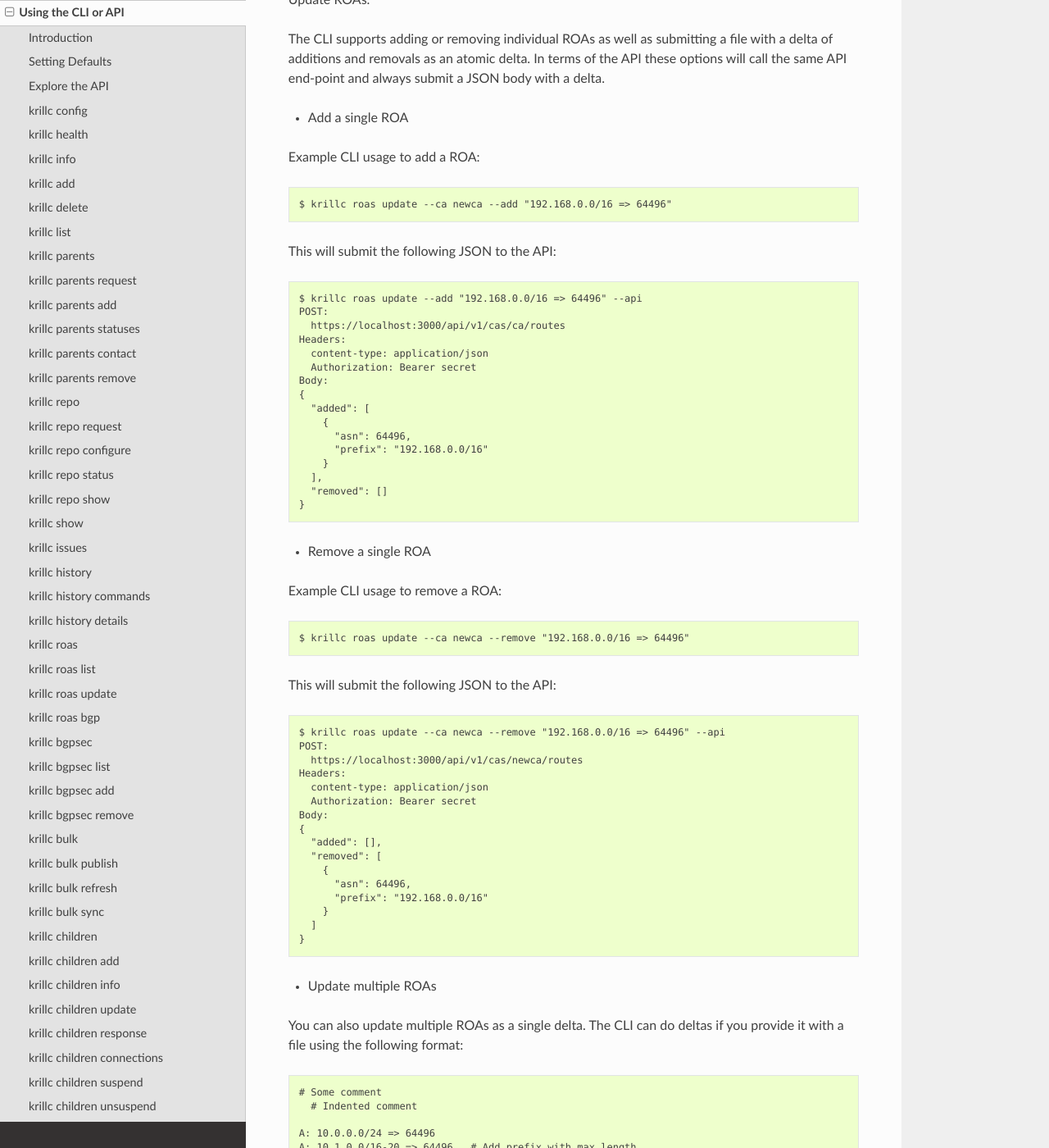
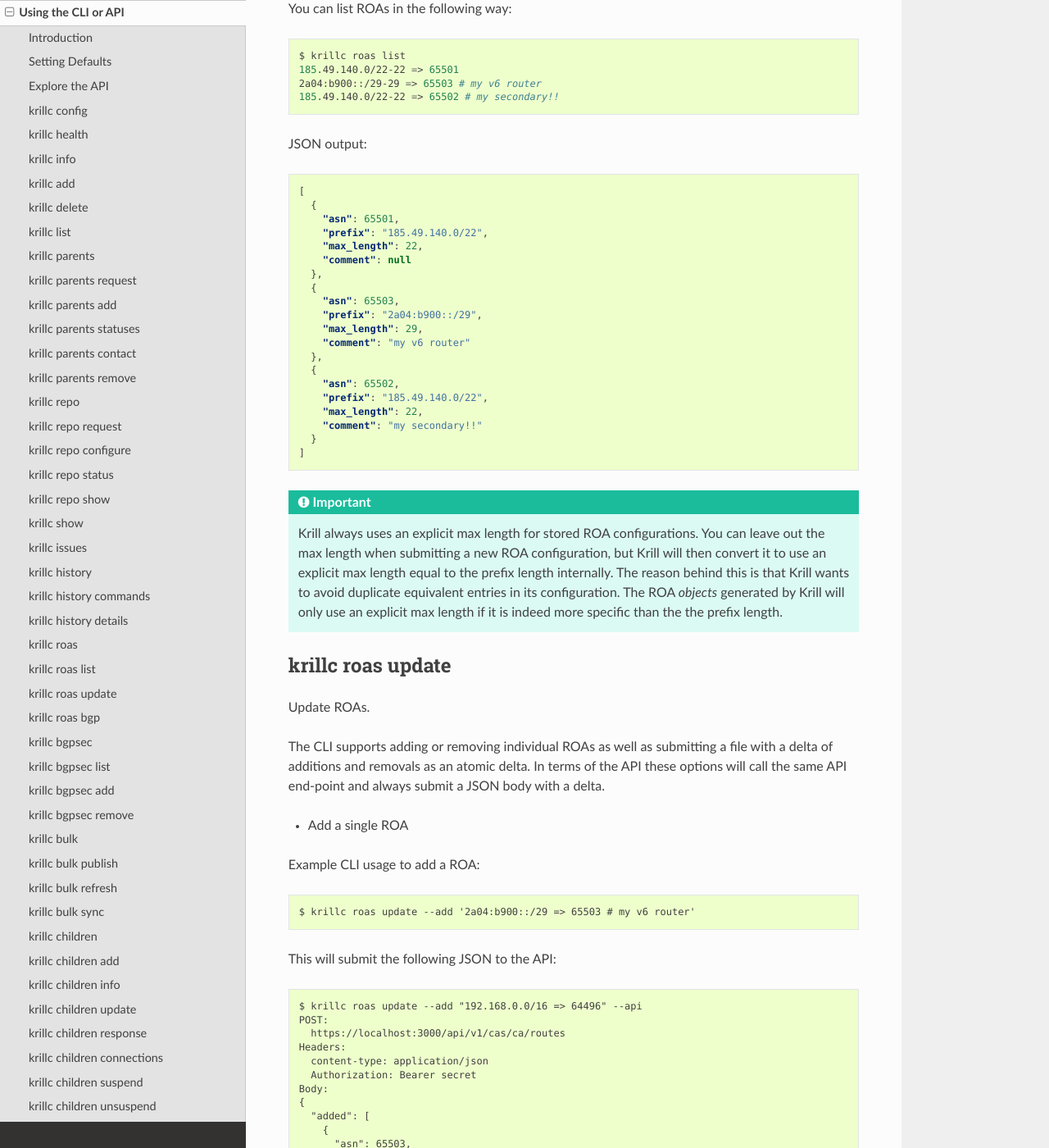
Before and after one commit to NLnetLabs/krill-manual, a Sphinx documentation site: the page built from source/cli.rst, in a window 1280 px wide and 1400 px high, scrolled down 24397 px. Shown: the whole window at 82% size. Built offline with Sphinx 7.4.7 and the Read the Docs theme 2.0.0, drawn with Linux system fonts in a browser that asks for light colours; the version number could not be read and is left out; some of the changed text lies outside the part shown.

Commit message:
Describe ROA comments (#863)

```diff
--- a/source/cli.rst
+++ b/source/cli.rst
@@ -1331,6 +1331,18 @@
 that state which Autonomous System (AS) is authorised to originate one of your
 prefixes, along with the maximum prefix length it may have.
 
+Note that we use a Krill specific notation for desscribing ROAs.
+
+.. code-block::
+
+   <prefix>[-max-length] => <ASN> [# optional comment]
+
+   Examples:
+   185.49.140.0/22 => 65501
+   185.49.140.0/22 => 65501 # with comment
+   185.49.140.0/22-22 => 65501 # with explicit max length equal to prefix length
+   185.49.140.0/22-24 => 65501 # with max length allowing more specifics
+
 .. Important:: Krill CAs let operators configure which authorizations they want
     to have on ROA **objects**. But it's Krill that will figure out which objects
     to create for this. I.e. users just configure their intent to authorise an
@@ -1341,6 +1353,8 @@
     and purposes this difference is an implementation detail that Krill, by design,
     abstracts away from the operator.
 
+
+
 .. parsed-literal::
 
    USAGE:
@@ -1373,9 +1387,43 @@
 .. code-block:: bash
 
    $ krillc roas list
-   192.0.2.0/24 => 64496
-   2001:db8::/32-48 => 64496
-
+   185.49.140.0/22-22 => 65501
+   2a04:b900::/29-29 => 65503 # my v6 router
+   185.49.140.0/22-22 => 65502 # my secondary!!
+
+JSON output:
+
+.. code-block:: json
+
+  [
+    {
+      "asn": 65501,
+      "prefix": "185.49.140.0/22",
+      "max_length": 22,
+      "comment": null
+    },
+    {
+      "asn": 65503,
+      "prefix": "2a04:b900::/29",
+      "max_length": 29,
+      "comment": "my v6 router"
+    },
+    {
+      "asn": 65502,
+      "prefix": "185.49.140.0/22",
+      "max_length": 22,
+      "comment": "my secondary!!"
+    }
+  ]
+
+
+.. Important:: Krill always uses an explicit max length for stored ROA configurations.
+     You can leave out the max length when submitting a new ROA configuration, but
+     Krill will then convert it to use an explicit max length equal to the prefix
+     length internally. The reason behind this is that Krill wants to avoid duplicate
+     equivalent entries in its configuration. The ROA *objects* generated by Krill
+     will only use an explicit max length if it is indeed more specific than the
+     the prefix length.
 
 
 .. _cmd_krillc_roas_update:
@@ -1396,7 +1444,7 @@
 
 .. code-block:: text
 
-  $ krillc roas update --ca newca --add "192.168.0.0/16 => 64496"
+  $ krillc roas update --add '2a04:b900::/29 => 65503 # my v6 router'
 
 
 This will submit the following JSON to the API:
@@ -1413,29 +1461,43 @@
   {
     "added": [
       {
-        "asn": 64496,
-        "prefix": "192.168.0.0/16"
+        "asn": 65503,
+        "prefix": "2a04:b900::/29",
+        "comment": "my v6 router"
       }
     ],
     "removed": []
   }
 
+NOTE: if you want to leave out the comment in the API update
+you can either set its value to `null` or leave the json field
+out altogether in which case it will default to `null`.
+
+.. Important:: ROA configurations can only be added if they are
+     not yet present. Re-adding the same configuration will
+     result in an error. That said, if an
+
+
 * Remove a single ROA
 
 Example CLI usage to remove a ROA:
 
 .. code-block:: text
 
-  $ krillc roas update --ca newca --remove "192.168.0.0/16 => 64496"
+  $ krillc roas update --remove  '2a04:b900::/29 => 65503'
+
+.. Important:: The # style comments are not allowed when
+     removing ROAs and will result in an error if included
+     here.
 
 
 This will submit the following JSON to the API:
 
 .. code-block:: text
 
-  $ krillc roas update --ca newca --remove "192.168.0.0/16 => 64496" --api
+  $ krillc roas update --remove  '2a04:b900::/29 => 65503' --api
   POST:
-    https://localhost:3000/api/v1/cas/newca/routes
+    https://localhost:3000/api/v1/cas/ca/routes
   Headers:
     content-type: application/json
     Authorization: Bearer secret
@@ -1444,16 +1506,20 @@
     "added": [],
     "removed": [
       {
-        "asn": 64496,
-        "prefix": "192.168.0.0/16"
+        "asn": 65503,
+        "prefix": "2a04:b900::/29"
       }
     ]
   }
 
+
+
 * Update multiple ROAs
 
-You can also update multiple ROAs as a single delta. The CLI can do deltas if you provide
-it with a file using the following format:
+You can also update multiple ROAs as a single delta. You can either
+use multiple `--add` and/or `--remove` arguments, or you can use
+`--delta` and refer to a file with all updates using the following
+format:
 
 .. code-block:: text
 
```
